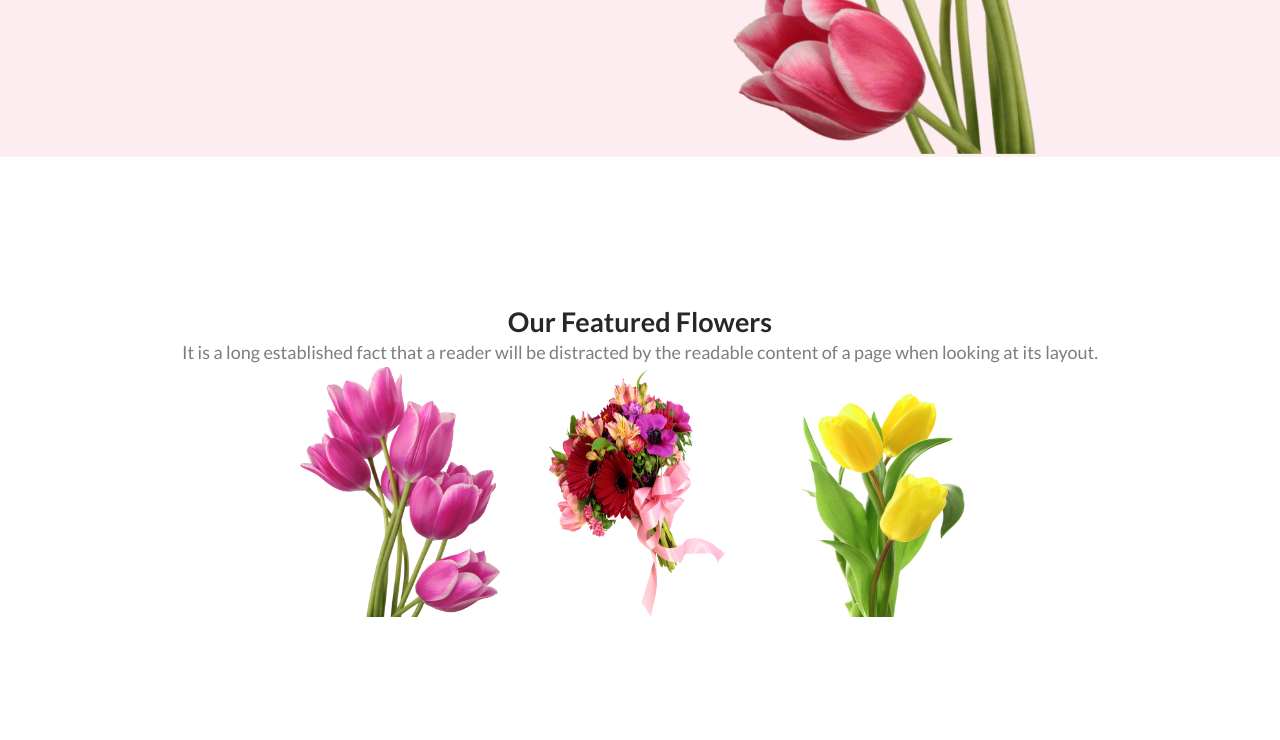
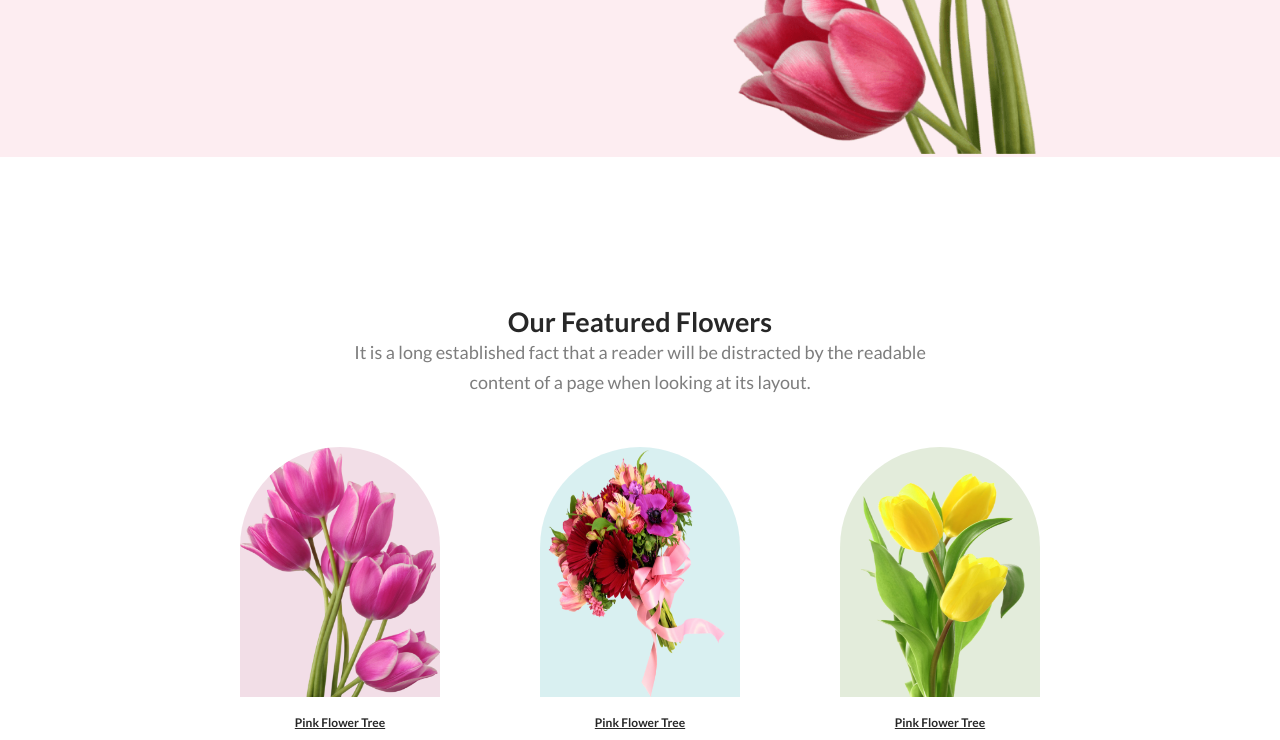
Before and after one commit to devamrh/Flower-Shop-Assignment-01, a plain HTML site: page index.html in a window 1280 px wide. Shown: the part 516-1256 px from the top of the page. Before the commit the page ends 1133 px from the top, so only its background shows below. Drawn offline with Linux system fonts and the light colour scheme.

Commit message:
featured section updated

```diff
--- a/css/style.css
+++ b/css/style.css
@@ -77,19 +77,50 @@
     font-weight: 400;
     line-height: 30px;
 }
-
+.featured-info{
+    margin-bottom: 50px;
+}
 .featured-title{
     color: #272727;
 }
 .featured-paragraph{
     color: rgba(39, 39, 39, 0.60);
+    text-align: center;
+    font-family: Lato;
+    font-size: 18px;
+    font-style: normal;
+    font-weight: 400;
+    line-height: 30px;
 }
 .featured-image-container{
     display: flex;
     justify-content: center;
 }
-.featured-image-container>img{
+.featured-image-container>.featured-images-box>img{
     width: 200px;
     height: 250px;
-    margin: 0 20px;
+    margin: 0 50px;
 }
+.featured-images-title{
+    color: #272727;
+    text-align: center;
+    font-family: Lato;
+    font-size: 12px;
+    font-style: normal;
+    font-weight: 700;
+    line-height: 35px;
+    text-decoration-line: underline;
+}
+
+#featured-image-7{
+    background-color: rgba(71, 125, 17, 0.15);
+    border-radius: 300px 300px 0px 0px;
+}
+#featured-image-5{
+    background-color: rgba(5, 151, 160, 0.15);;
+    border-radius: 300px 300px 0px 0px;
+}
+#featured-image-6{
+    background-color: rgba(167, 33, 98, 0.15);
+    border-radius: 300px 300px 0px 0px;
+}
--- a/index.html
+++ b/index.html
@@ -38,20 +38,28 @@
             <div class="featured-info">
 
                 <h1 class="featured-title">Our Featured Flowers</h1>
-                <p class="featured-paragraph">It is a long established fact that a reader will be distracted by the readable content of a page when looking at its layout.</p>
+                <p class="featured-paragraph">It is a long established fact that a reader will be distracted by the readable <br> content of a page when looking at its layout.</p>
 
             </div>
 
             <div class="featured-images">
                 <div class="featured-image-container">
 
-                    <img src="/images/Flower Asset/pngwing 6.png" alt="">
-
-                    <img src="/images/Flower Asset/pngwing 5.png" alt="">
+                    <div class="featured-images-box">
+                        <img src="/images/Flower Asset/pngwing 6.png" alt="" id="featured-image-6">
+                        <h3 class="featured-images-title">Pink Flower Tree</h3>
+                    </div>
 
 
+                    <div class="featured-images-box">
+                        <img src="/images/Flower Asset/pngwing 5.png" alt="" id="featured-image-5">
+                        <h3 class="featured-images-title">Pink Flower Tree</h3>
+                    </div>
 
-                    <img src="/images/Flower Asset/pngwing 7.png" alt="">
+                    <div class="featured-images-box">
+                        <img src="/images/Flower Asset/pngwing 7.png" alt="" id="featured-image-7">
+                        <h3 class="featured-images-title">Pink Flower Tree</h3>
+                    </div>
                 </div>
 
 
```
